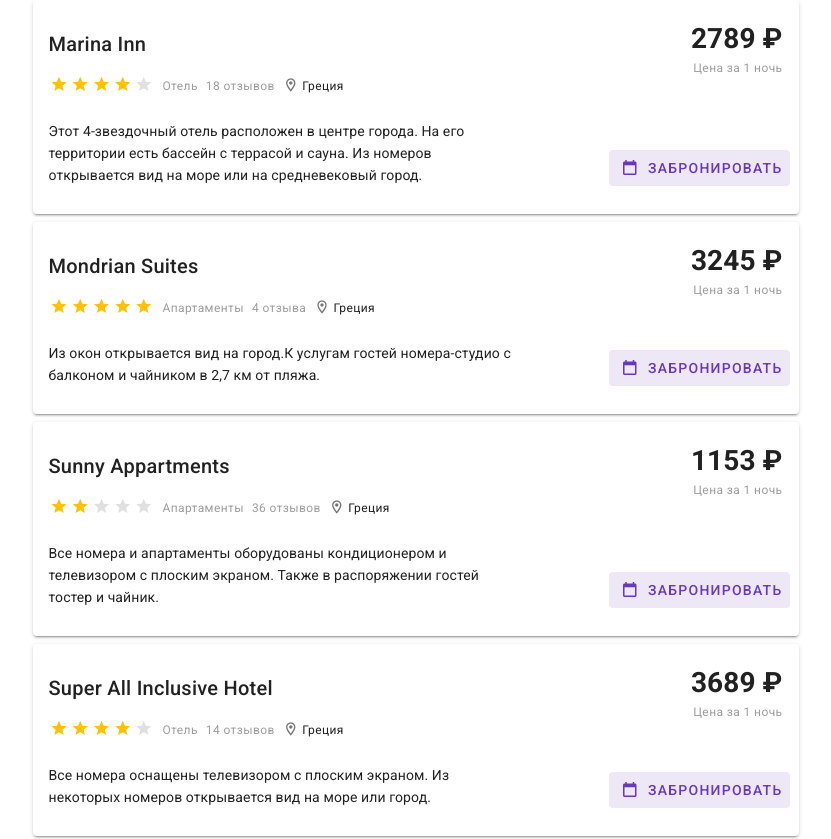
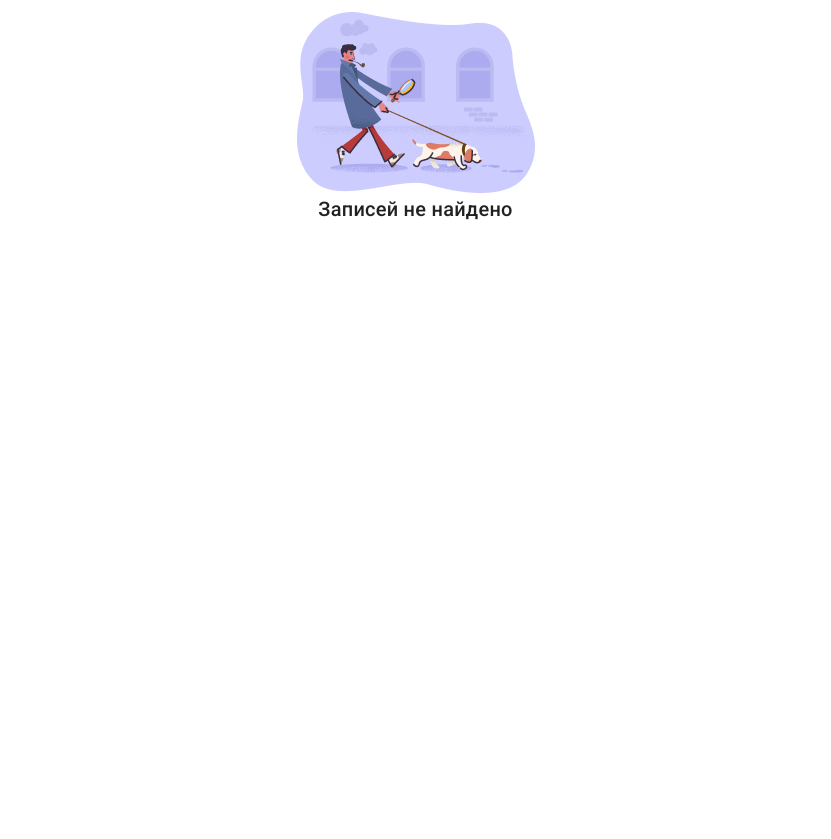
Before and after one commit to Nomta/vuetify-app, a Vue app: page / in a window 1280 px wide. Shown: the top 839 px of the page, without its empty margins (422-1253 px from the left). After the commit the page ends 800 px from the top, so only its background shows below. Built offline with nearby package versions, Linux system fonts and the light colour scheme; what vuetify-numeric would draw is missing.

Commit message:
hotels list component

```diff
--- a/src/components/HotelsList.vue
+++ b/src/components/HotelsList.vue
@@ -1,12 +1,18 @@
 <template>
-  <div>
-    <hotels-list-item v-for="hotel in hotels" :hotel="hotel" :key="hotel.id" />
+  <div v-if="hotels?.length">
+    <hotels-list-item v-for="hotel in hotelsSlice" :hotel="hotel" :key="hotel.id" />
+  </div>
+  <div v-else class="d-flex flex-column align-center">
+    <v-img :src="NotFoundImage" width="238" height="181" />
+    <span class="title">Записей не найдено</span>
   </div>
 </template>
 
 <script>
-import HotelsListItem from '@/components/HotelsListItem.vue';
-import { hotels } from '@/fixtures/hotels';
+import HotelsListItem from '@/components/HotelsListItem.vue'
+import NotFoundImage from '@/assets/NotFound.png'
+
+const MAX_HOTELS_COUNT = 3
 
 export default {
   name: 'HotelsList',
@@ -15,9 +21,22 @@ export default {
     HotelsListItem,
   },
 
+  props: {
+    hotels: {
+      type: Array,
+      default: null
+    },
+  },
+
   data() {
     return {
-      hotels
+      NotFoundImage,
+    }
+  },
+
+  computed: {
+    hotelsSlice() {
+      return this.hotels.slice(0, MAX_HOTELS_COUNT)
     }
   },
 }
```
Also changed, not shown: src/assets/NotFound.png (added).
